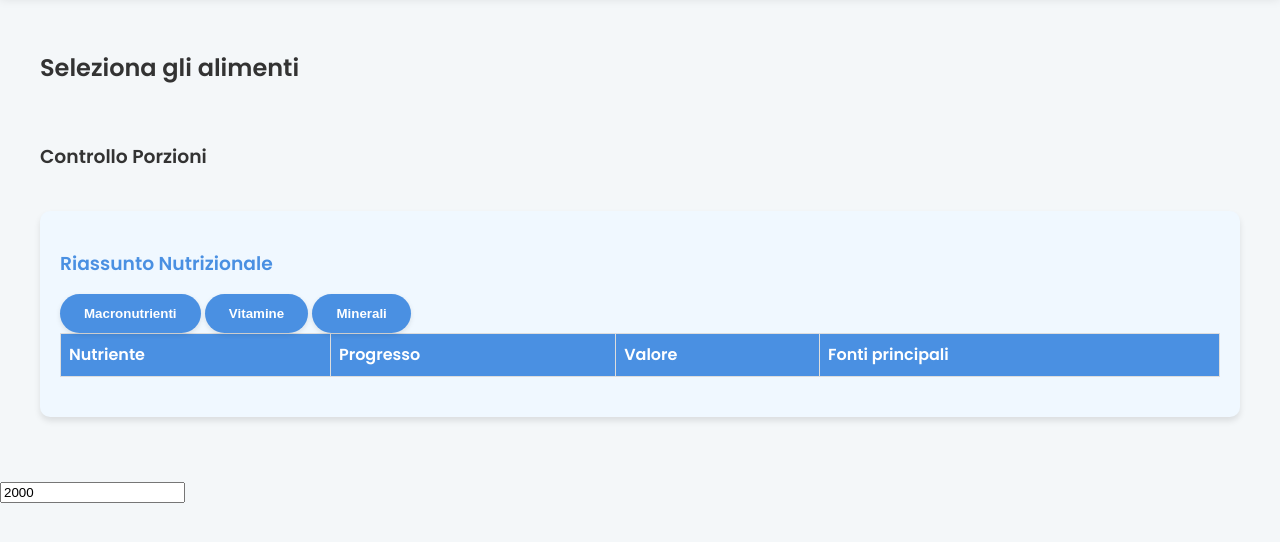
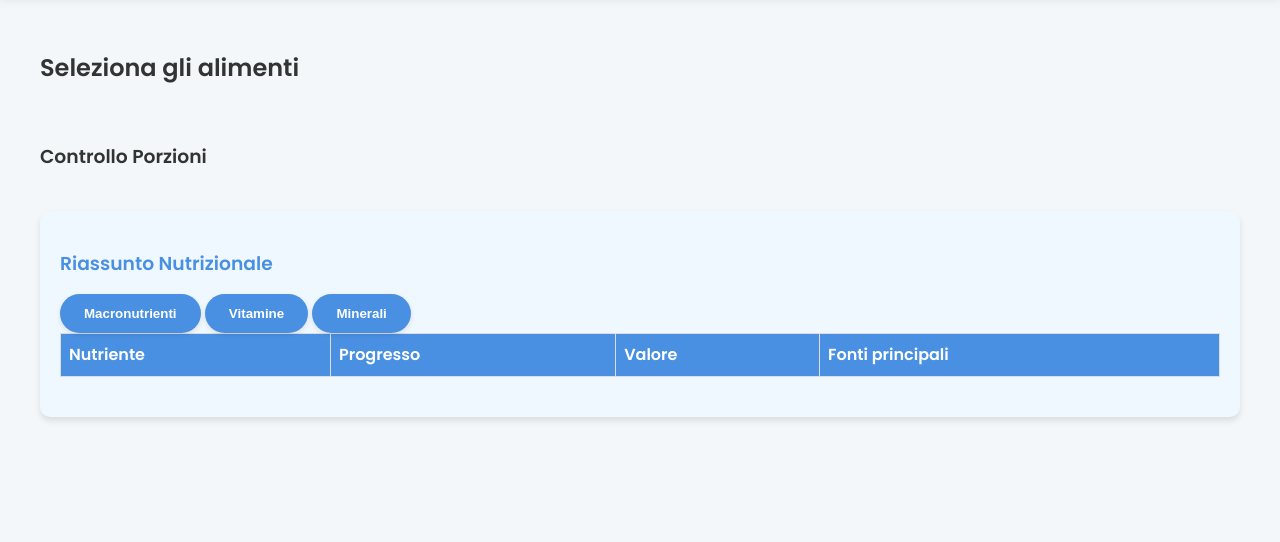
Before and after one commit to micmer-git/buonGPT, a plain HTML site: page index.html in a window 1280 px wide. Shown: the part 86-628 px from the top of the page. Drawn offline with Linux system fonts and the light colour scheme.

Commit message:
Update index.html

```diff
--- a/index.html
+++ b/index.html
@@ -84,7 +84,6 @@
 
 
 
-    <input type="number" id="desired-calories" value="2000">
 
 <script type="module" src="./app.js"></script>
 
```
